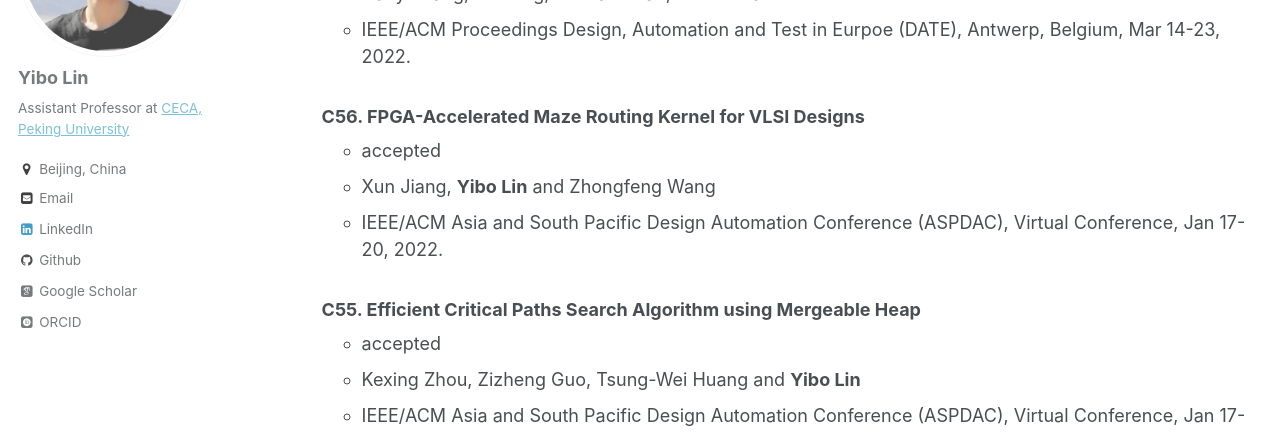
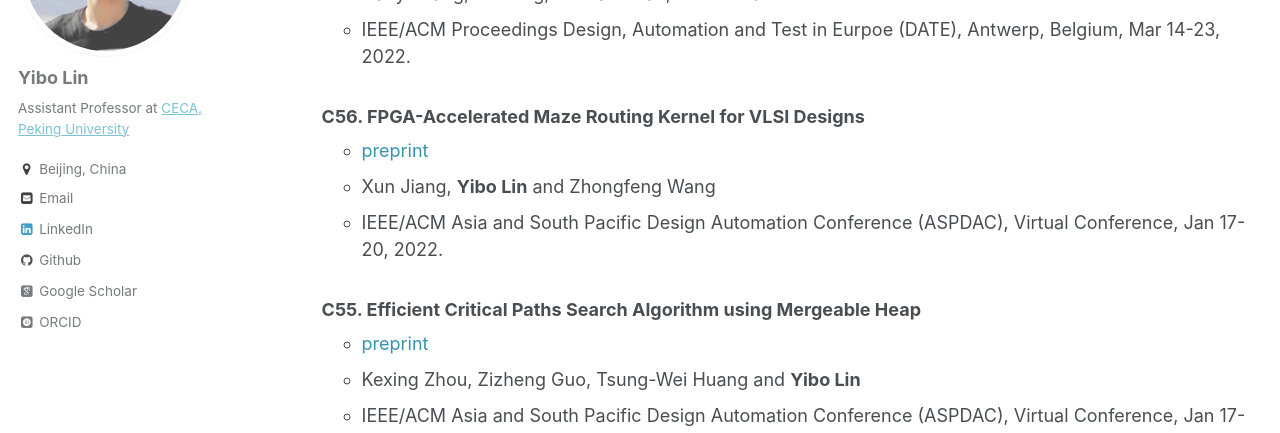
Before and after one commit to limbo018/limbo018.github.io, a Jekyll site: the page built from _pages/publications.md, in a window 1280 px wide and 900 px high, scrolled down 7671 px. Shown: the part 154-587 px from the top of the window. Built offline with Jekyll 4.4.1, drawn with Linux system fonts in a browser that asks for light colours; some web fonts are replaced.

Commit message:
add aspdac 2022 papers

```diff
--- a/_pages/publications.md
+++ b/_pages/publications.md
@@ -247,13 +247,13 @@
      * Haoyu Yang, Kit Fung, Yuxuan Zhao, **Yibo Lin** and Bei Yu
      * IEEE/ACM Proceedings Design, Automation and Test in Eurpoe (DATE), Antwerp, Belgium, Mar 14-23, 2022.
 
-  ### C56. FPGA-Accelerated Maze Routing Kernel for VLSI Designs
-     * accepted
+  ### C56. [FPGA-Accelerated Maze Routing Kernel for VLSI Designs](https://doi.org/10.1109/ASP-DAC52403.2022.9712533)
+     * <a href="/publications/papers/ROUTE_ASPDAC2022_Jiang.pdf" style="color:#3793ae">preprint</a>
      * Xun Jiang, **Yibo Lin** and Zhongfeng Wang
      * IEEE/ACM Asia and South Pacific Design Automation Conference (ASPDAC), Virtual Conference, Jan 17-20, 2022.
 
-  ### C55. Efficient Critical Paths Search Algorithm using Mergeable Heap
-     * accepted
+  ### C55. [Efficient Critical Paths Search Algorithm using Mergeable Heap](https://doi.org/10.1109/ASP-DAC52403.2022.9712566)
+     * <a href="/publications/papers/Timing_ASPDAC2022_Zhou.pdf" style="color:#3793ae">preprint</a>
      * Kexing Zhou, Zizheng Guo, Tsung-Wei Huang and **Yibo Lin**
      * IEEE/ACM Asia and South Pacific Design Automation Conference (ASPDAC), Virtual Conference, Jan 17-20, 2022.
 
```
Also changed, not shown: _includes/publications_cv.md (+2 -2 lines), ref/publications.bib (+6 -6 lines), 5 other files.
